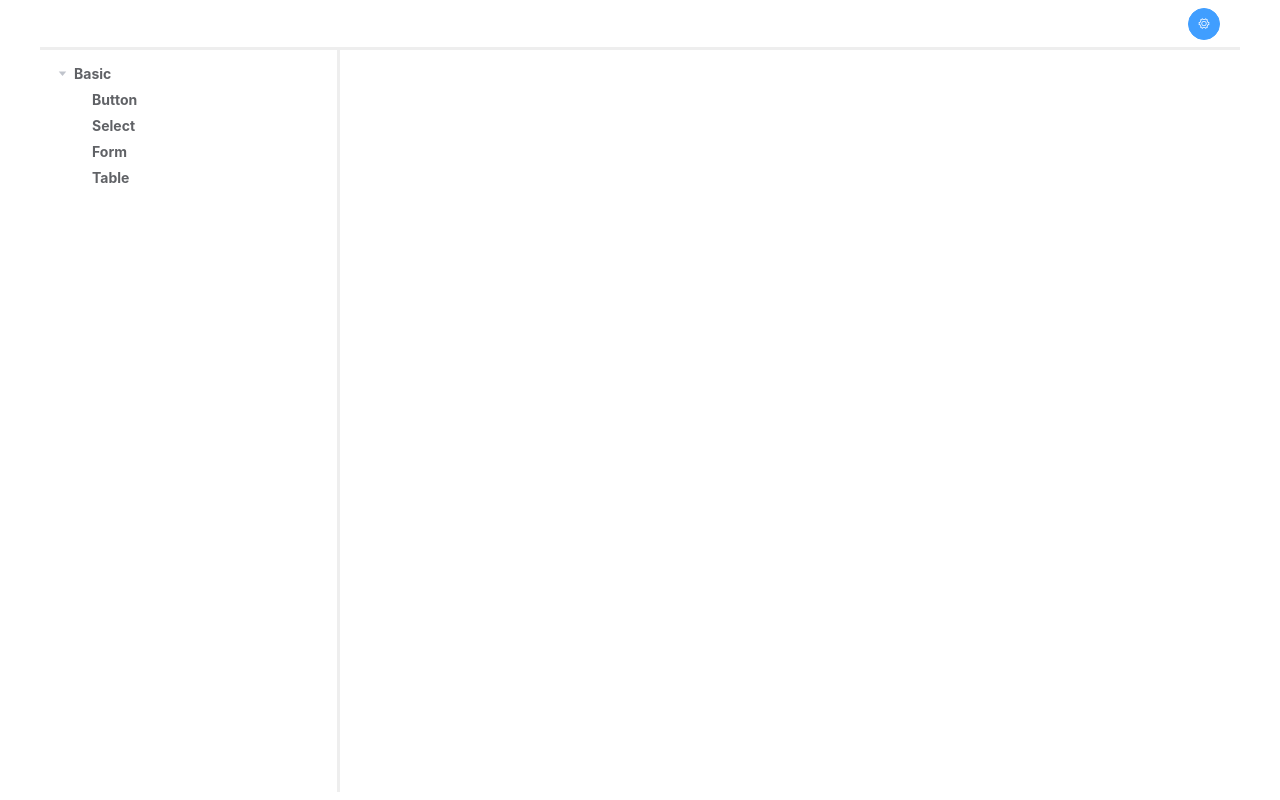
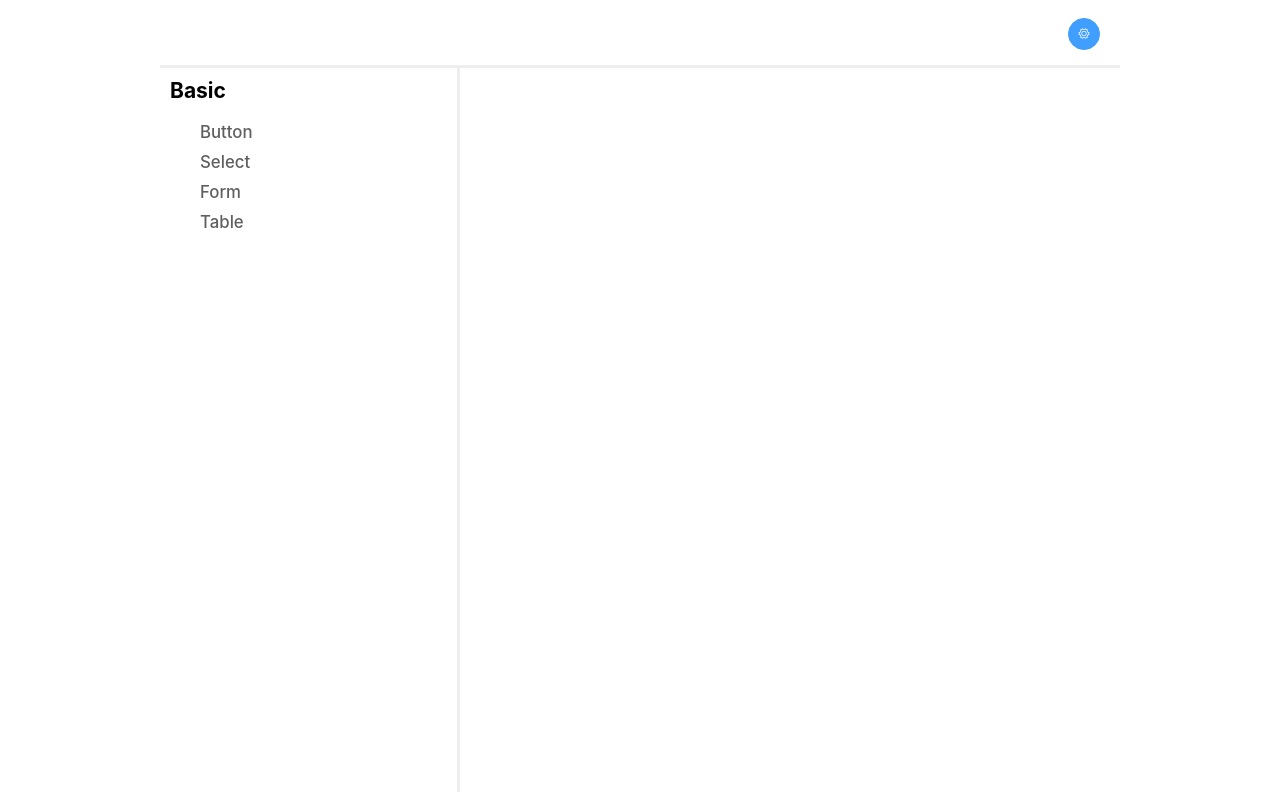
Before and after one commit to Thief-K/ele-ui, a Vue app: page / in a window 1280 px wide. Built offline with nearby package versions, Linux system fonts and the light colour scheme.

Commit message:
mobile adaptation

```diff
--- a/demo/index.js
+++ b/demo/index.js
@@ -9,6 +9,7 @@ const treeData_zh_CN = [
       { id: 'select', label: 'Select 下拉框' },
       { id: 'form', label: 'Form 表单' },
       { id: 'table', label: 'Table 表格' }
+      // { id: 'test', label: 'Test 测试' }
     ]
   }
 ]
@@ -23,6 +24,7 @@ const treeData_en = [
       { id: 'select', label: 'Select' },
       { id: 'form', label: 'Form' },
       { id: 'table', label: 'Table' }
+      // { id: 'test', label: 'Test' }
     ]
   }
 ]
--- a/public/index.html
+++ b/public/index.html
@@ -1,5 +1,5 @@
 <!DOCTYPE html>
-<html lang="en">
+<html lang="en" style="font-size: 14px;">
   <head>
     <meta charset="utf-8">
     <meta http-equiv="X-UA-Compatible" content="IE=edge">
--- a/src/App.vue
+++ b/src/App.vue
@@ -1,9 +1,10 @@
 <template>
   <div id="app">
     <el-container class="container-wrap">
-      <el-header height="42px">
+      <el-header class="container-header">
+        <el-button type="text" class="expand-button" :icon="expandIcon" @click="navDrawer = true"></el-button>
         <!-- <img alt="logo" src="./assets/logo.png" style="cursor: pointer; height: 100%;" /> -->
-        <el-popover placement="bottom" width="300">
+        <el-popover placement="bottom" width="300" style="line-height: 50px;">
           <el-form :model="settingForm" label-width="120px">
             <el-form-item :label="$t('homePage.language')">
               <el-select v-model="settingForm.lang">
@@ -19,55 +20,66 @@
         </el-popover>
       </el-header>
       <el-container class="container-main">
-        <el-aside>
-          <el-tree
-            ref="componentTree"
-            :data="treeData"
-            node-key="id"
-            default-expand-all
-            highlight-current
-            :expand-on-click-node="false"
-            @node-click="onNodeClick"
-          >
-          </el-tree>
+        <el-aside class="main-aside">
+          <NavItem :nav-items="navItems" @click="onClickNavItem" />
         </el-aside>
         <el-main>
           <component :is="component"></component>
         </el-main>
       </el-container>
     </el-container>
+
+    <el-drawer :visible.sync="navDrawer" direction="ltr" :show-close="false">
+      <NavItem :nav-items="navItems" @click="onClickNavItem" />
+    </el-drawer>
+    <!-- <el-backtop target=".el-container"></el-backtop> -->
   </div>
 </template>
 
 <script>
 import { getLang, setLang } from './utils/storage'
-import treeData from '../demo/index.js'
+import NavItem from './nav-item'
+import navItems from '../demo/index.js'
 import 'github-markdown-css'
 
 export default {
   name: 'App',
+  components: { NavItem },
   data() {
     return {
       settingForm: {
         lang: getLang()
       },
-      treeData: treeData[getLang()],
+      navItems: navItems[getLang()],
+      navDrawer: false,
       component: null
     }
   },
+  computed: {
+    expandIcon() {
+      return this.navDrawer ? 'el-icon-s-fold' : 'el-icon-s-unfold'
+    }
+  },
   methods: {
-    // triggered when click node
-    onNodeClick(node) {
+    // Triggered when click navigation bar item
+    onClickNavItem(item) {
+      const items = document.querySelectorAll('.nav-item')
+      items.forEach(e => {
+        const firstChild = e.firstChild
+        if (firstChild.innerText === item.label) {
+          firstChild.className = 'active'
+        } else {
+          firstChild.className = ''
+        }
+      })
       let component = null
-      if (node === null) {
+      if (item === null) {
         component = () => import('../demo/home-page/index.vue')
       } else {
-        if (node.disabled) {
-          return
-        }
-        component = () => import(`../demo/${node.id}/${node.id}.vue`)
+        component = () => import(`../demo/${item.id}/${item.id}.vue`)
       }
       this.component = component
+      this.navDrawer = false
     },
 
     // Save setting
@@ -77,27 +89,56 @@ export default {
     }
   },
   created() {
-    this.onNodeClick(null)
+    this.onClickNavItem(null)
   }
 }
 </script>
 
 <style lang="scss">
+* {
+  box-sizing: border-box;
+}
+
 #app {
   font-family: -apple-system, BlinkMacSystemFont, Segoe UI, Helvetica, Arial, sans-serif, Apple Color Emoji, Segoe UI Emoji;
   -webkit-font-smoothing: antialiased;
   -moz-osx-font-smoothing: grayscale;
+}
+
+@media screen and (min-width: 960px) {
+  #app {
     width: 70%;
-  min-width: 1200px;
+    min-width: 960px;
     margin: 0 auto;
+  }
+  .expand-button {
+    visibility: hidden;
+  }
+}
+
+@media screen and (max-width: 960px) {
+  .main-aside {
+    display: none;
+  }
 }
 
 .container-wrap {
-  height: calc(100vh - 16px);
+  min-height: calc(100vh - 16px);
+}
+
+.container-header {
+  display: flex;
+  justify-content: space-between;
+  border-bottom: 3px solid #eee;
+  .expand-button {
+    font-size: 2rem;
+  }
 }
 
 .container-main {
-  height: calc(100vh - 58px);
+  .main-aside {
+  }
+}
 
 ::-webkit-scrollbar {
   width: 8px;
@@ -109,24 +150,24 @@ export default {
   box-shadow: inset 0 0 5px rgba(0, 0, 0, 0.2);
   background: rgba(0, 0, 0, 0.1);
 }
-}
-
-.el-header {
-  height: 42px;
-  text-align: right;
-  border-bottom: 3px solid #eee;
-}
 
 .el-aside {
   padding: 10px;
   border-right: 3px solid #eee;
-  .el-tree-node__label {
-    font-weight: bold;
-  }
 }
 
 .el-main {
   padding: 20px 50px;
+}
+
+.el-drawer {
+  min-width: 180px;
+  .el-drawer__header {
+    display: none;
+  }
+  .el-drawer__body {
+    padding: 10px;
+  }
 }
 
 .markdown-body pre {
--- /dev/null
+++ b/src/nav-item.vue
@@ -0,0 +1,56 @@
+<template>
+  <div>
+    <template v-for="item in navItems">
+      <div :key="item.id" class="nav-wrap">
+        <span class="nav-label">{{ item.label }}</span>
+        <ul class="nav-list">
+          <template v-for="child in item.children">
+            <li :key="child.id" class="nav-item">
+              <span @click="onClick(child)">{{ child.label }}</span>
+            </li>
+          </template>
+        </ul>
+      </div>
+    </template>
+  </div>
+</template>
+
+<script>
+export default {
+  props: {
+    navItems: Array
+  },
+  methods: {
+    onClick(child) {
+      this.$emit('click', child)
+    }
+  }
+}
+</script>
+
+<style lang="scss" scoped>
+.nav-wrap {
+  .nav-label {
+    font-size: 1.5rem;
+    font-weight: bold;
+  }
+  .nav-list {
+    padding: 0 0 0 30px;
+    list-style-type: none;
+    .nav-item {
+      height: 30px;
+      line-height: 30px;
+      color: #5f5f5f;
+      font-size: 1.2rem;
+      font-weight: 500;
+      & > span {
+        cursor: pointer;
+      }
+      & > span:hover,
+      .active {
+        color: #529b9e;
+      }
+    }
+  }
+}
+</style>
```
Also changed, not shown: src/plugin/element-ui.js (+5 -3 lines), demo/home-page/README.md. Lines whose indentation alone changed are shown as unchanged.
